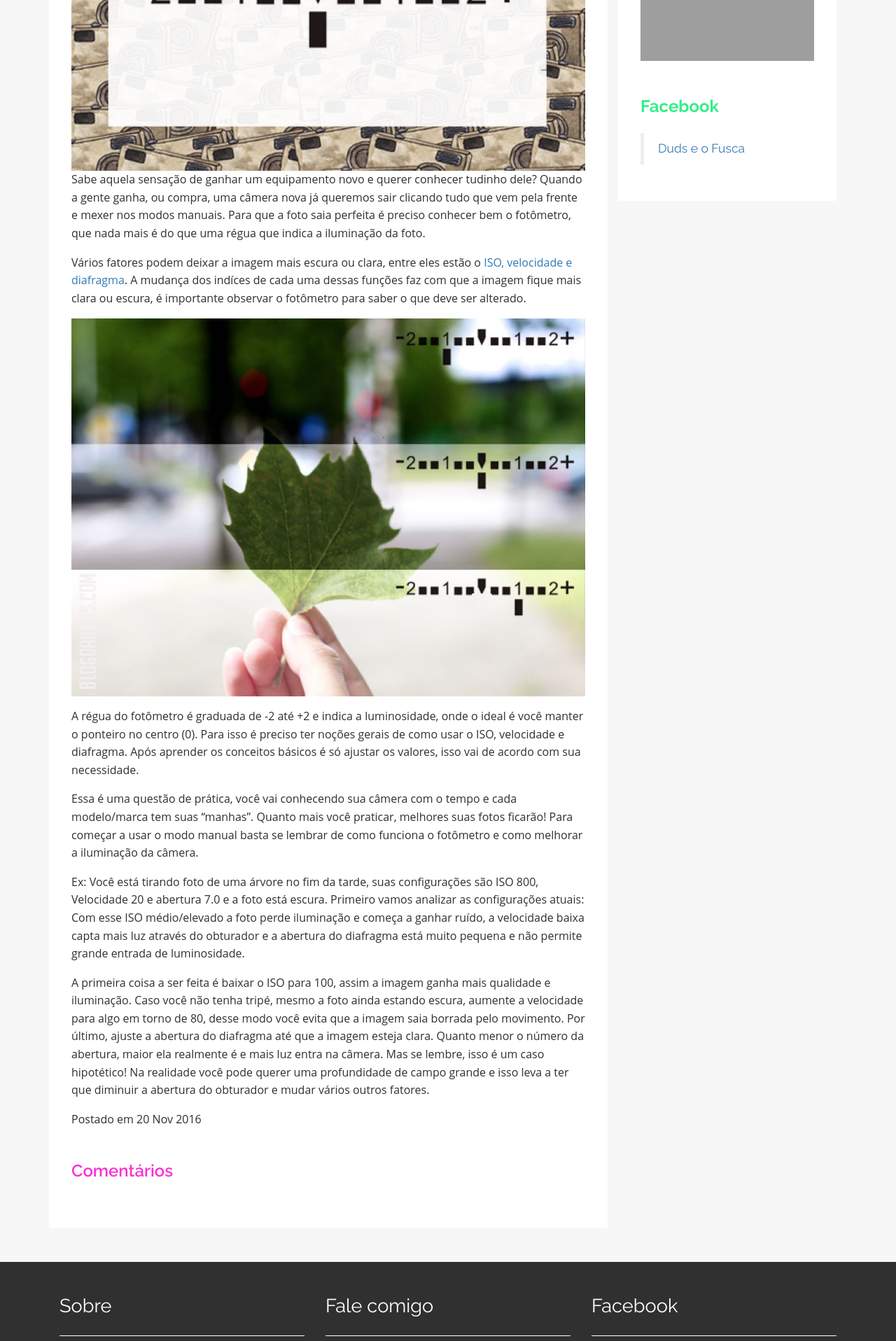
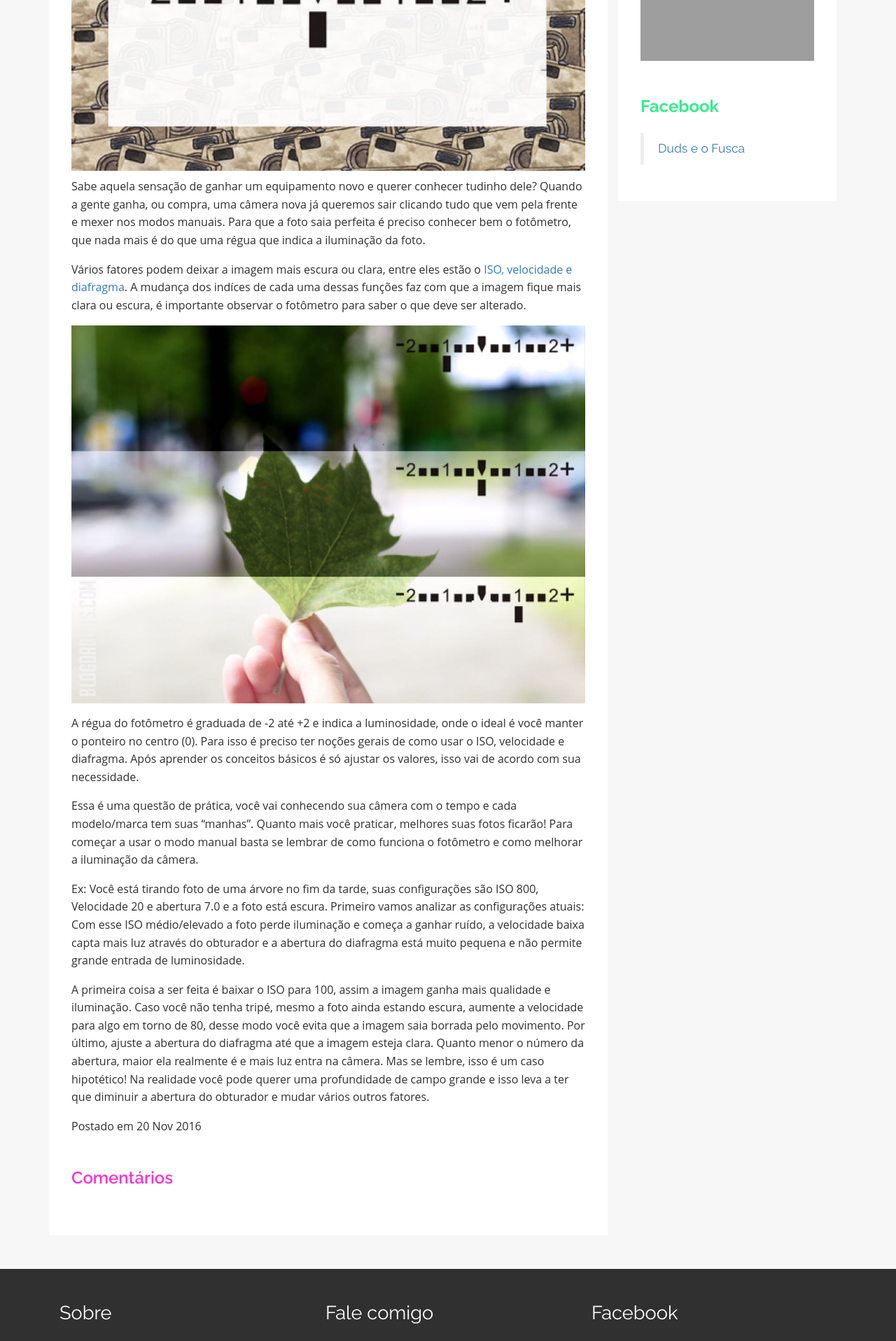
Before and after one commit to dudaschar/blog, a Jekyll site: the page built from _posts/2016-11-20-fotometro.md, in a window 1280 px wide. Shown: the part 733-2649 px from the top of the page at 70% size. Built offline with Jekyll 4.4.1, drawn with Linux system fonts in a browser that asks for light colours; grey boxes are pictures that could not be loaded.

Commit message:
Update style.css

```diff
--- a/assets/css/style.css
+++ b/assets/css/style.css
@@ -1363,8 +1363,9 @@
 	margin-bottom: 1em;
 }
 
-.imgPost img {
+img.imgPost {
 	margin-bottom: 10px;
+	width: 100%;
 }
 
 .main-content img {
```
